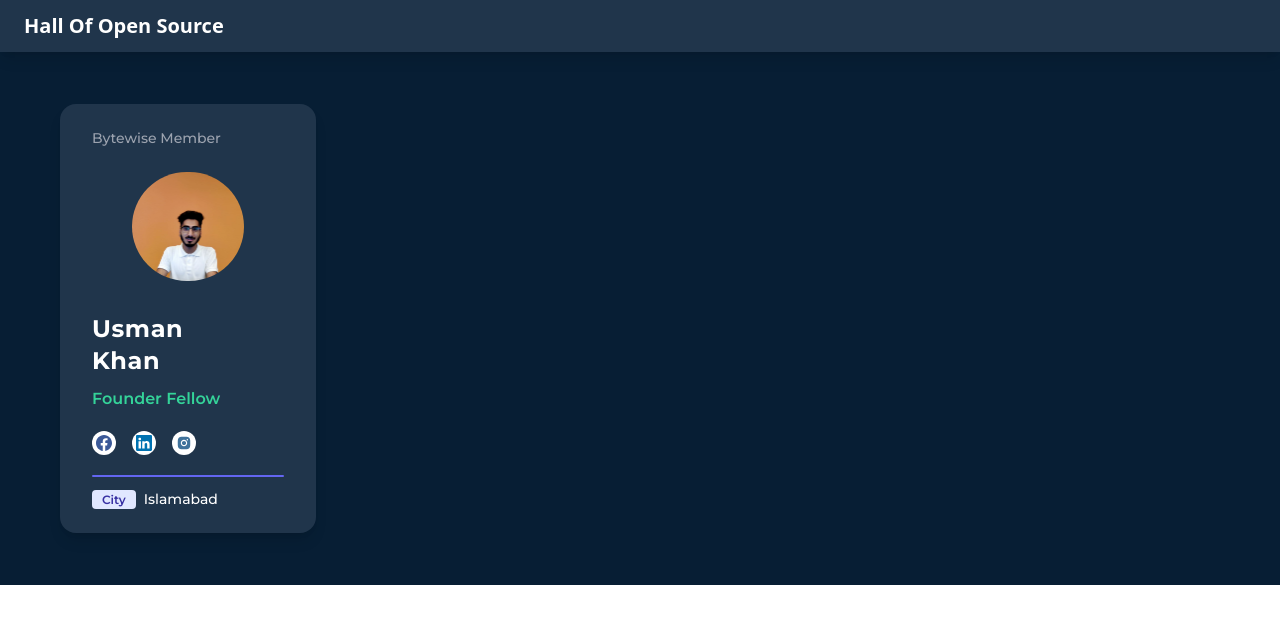
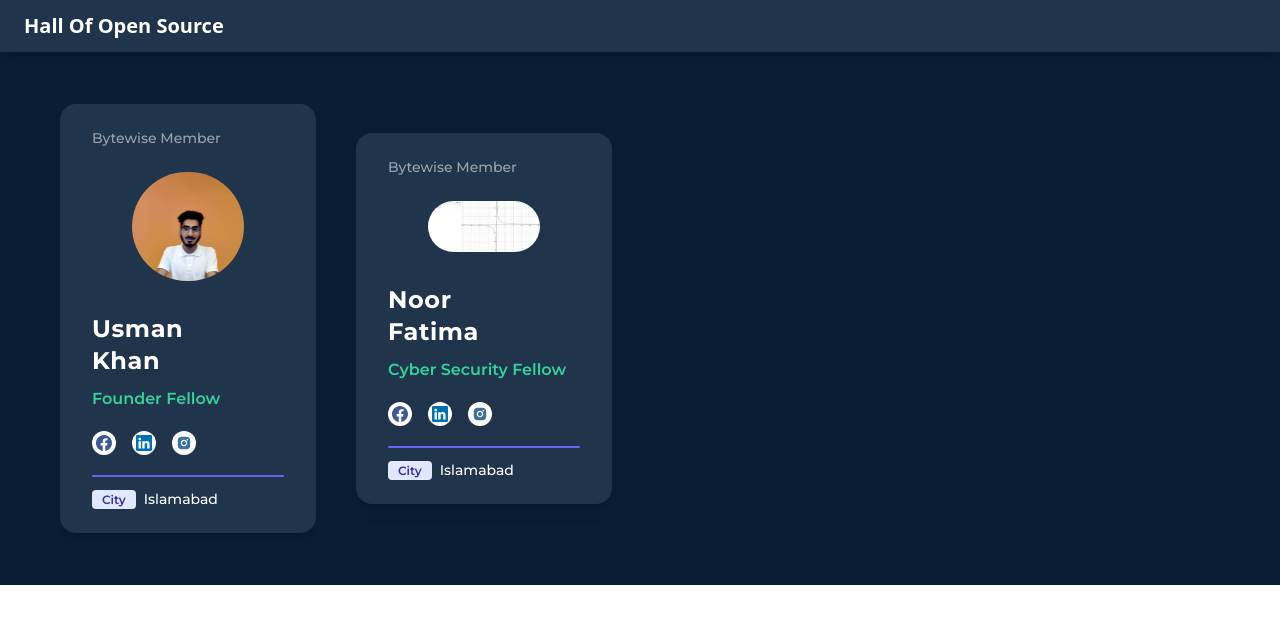
Before and after one commit to bytewiseltd/Hacktoberfest-22, a React (Vite) app: page / in a window 1280 px wide. Shown: the top 624 px of the page. Built offline with nearby package versions, Linux system fonts and the light colour scheme.

Commit message:
Added Data - graph

```diff
--- a/src/data/members.js
+++ b/src/data/members.js
@@ -11,7 +11,20 @@ const members = [
       instagram: "https://intagram.com/_usmanniazi",
       linkedIn: "https://linkedin.com/in/usmanniazi99",
     },
-  }
+  },
+  {
+    img: `${imgPath}/graph.png`,
+    firstname: "Noor",
+    lastname: "Fatima",
+    team: "Cyber Security",
+    city: "Islamabad",
+    socialUrls: {
+      facebook: "https://www.facebook.com",
+      instagram: "https://intagram.com",
+      linkedIn: "https://linkedin.com",
+    },
+  },
+
 ];
 
 export default members;
```
Also changed, not shown: public/assets/members/graph.png (added).
